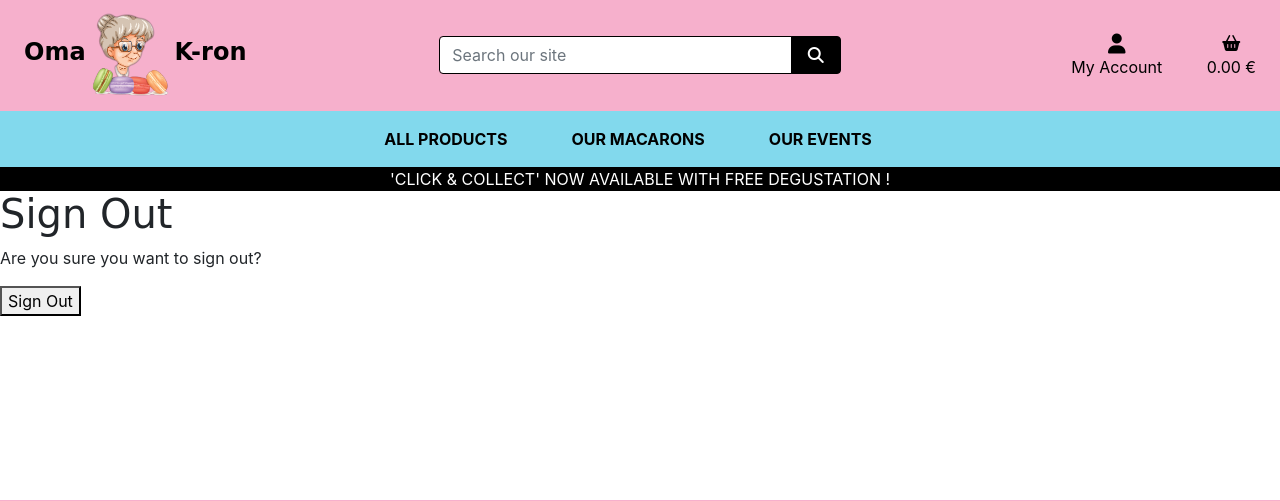
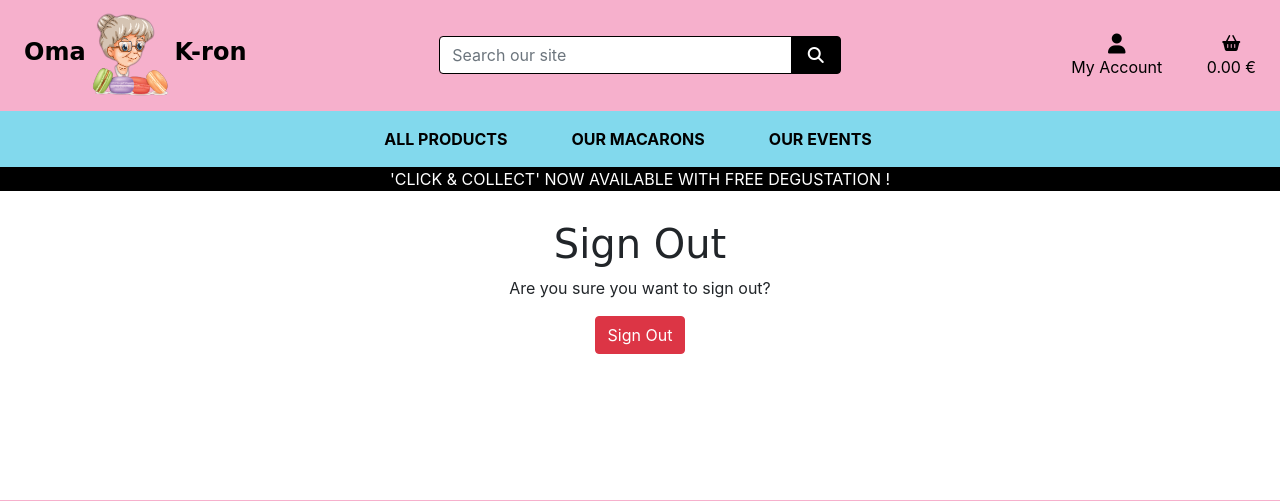
Before and after one commit to yannickferenczi/oma-k-ron-website, a Django app: page /accounts/logout/ in a window 1280 px wide. Shown: the top 501 px of the page. Run offline with Django 3.2, Linux system fonts and the light colour scheme; the visitor is signed in with stand-in values (Sample User, id 1); some libraries are stand-ins or nearby versions; some web fonts are replaced.

Commit message:
Add style to the logout template

```diff
--- a/templates/allauth/account/logout.html
+++ b/templates/allauth/account/logout.html
@@ -1,21 +1,23 @@
-{% extends "account/base.html" %}
+{% extends "base.html" %}
 
 {% load i18n %}
 
 {% block head_title %}{% trans "Sign Out" %}{% endblock %}
 
 {% block content %}
-<h1>{% trans "Sign Out" %}</h1>
+<div class="form-container text-center">
+    <h1 class="text-center">{% trans "Sign Out" %}</h1>
 
-<p>{% trans 'Are you sure you want to sign out?' %}</p>
+    <p class="text-center">{% trans 'Are you sure you want to sign out?' %}</p>
 
     <form method="post" action="{% url 'account_logout' %}">
     {% csrf_token %}
     {% if redirect_field_value %}
     <input type="hidden" name="{{ redirect_field_name }}" value="{{ redirect_field_value }}"/>
     {% endif %}
-  <button type="submit">{% trans 'Sign Out' %}</button>
+    <button class="btn btn-danger" type="submit">{% trans 'Sign Out' %}</button>
     </form>
+</div>
 
 
 {% endblock %}
--- a/templates/includes/toasts/toast_success.html
+++ b/templates/includes/toasts/toast_success.html
@@ -10,8 +10,8 @@
             {{ message | safe }}
         </div>
     </div>
+    {% if total_with_delivery %}
     <div class="toast-body bg-pink">
-        {% if total_with_delivery %}
         <p class="logo-font text-black text-center py-1">Your cart ({{ product_count }})</p>
         <div class="bag-notification-wrapper">
             {% for item in cart_items %}
@@ -47,6 +47,6 @@
                 </a>
             </div>
         </div>
-        {% endif %}
     </div>
+    {% endif %}
 </div>
```
Lines whose indentation alone changed are shown as unchanged.
